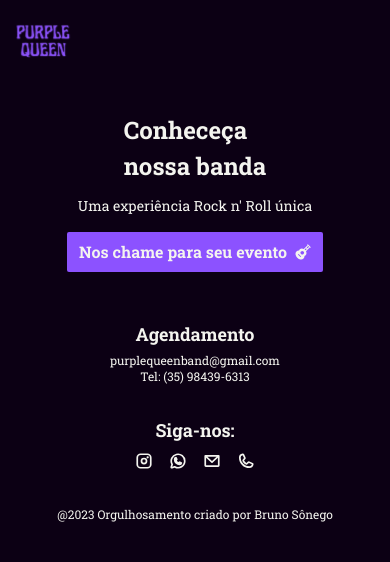
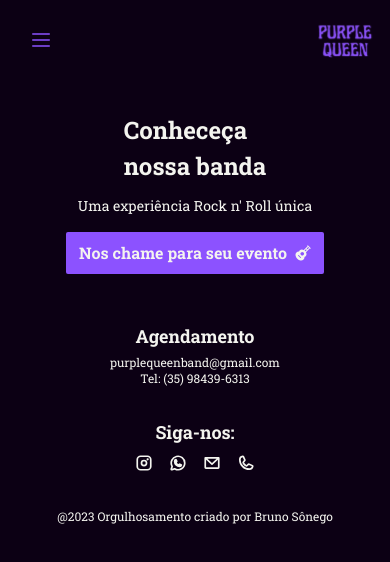
Before and after one commit to sonegobruno/purple-queen-band, a Next.js app: page / in a window 390 px wide. Shown: the top 562 px of the page. Built offline with nearby package versions, Linux system fonts and the light colour scheme.

Commit message:
feat: create sidebar

```diff
--- a/package.json
+++ b/package.json
@@ -10,6 +10,7 @@
   },
   "dependencies": {
     "@phosphor-icons/react": "^2.0.10",
+    "@radix-ui/react-dialog": "^1.0.4",
     "@types/node": "20.4.2",
     "@types/react": "18.2.15",
     "@types/react-dom": "18.2.7",
--- a/src/components/Button.tsx
+++ b/src/components/Button.tsx
@@ -1,15 +1,40 @@
-import { ReactNode, HTMLAttributes } from 'react'
+import { ReactNode, HTMLAttributes, useMemo } from 'react'
 import { twMerge } from 'tailwind-merge'
 
 interface Props extends HTMLAttributes<HTMLButtonElement> {
   children: ReactNode
+  variant?: 'primary' | 'secondary' | 'ghost'
 }
 
-export function Button({ children, className, ...rest }: Props) {
+export function Button({
+  children,
+  variant = 'primary',
+  className,
+  ...rest
+}: Props) {
+  const typeStyle: string = useMemo(() => {
+    let style = ''
+
+    if (variant === 'primary') {
+      style += ' bg-primary'
+    }
+
+    if (variant === 'secondary') {
+      style += ' border-primary text-primary'
+    }
+
+    if (variant === 'ghost') {
+      style += ' text-primary hover:bg-primary/5'
+    }
+
+    return style
+  }, [variant])
+
   return (
     <button
       className={twMerge(
-        'flex justify-center items-center gap-2 bg-primary py-2 px-3 rounded-sm font-bold transition-all focus:shadow-primary hover:brightness-90',
+        'flex justify-center border border-transparent items-center gap-2  py-2 px-3 rounded-sm font-bold transition-all focus:shadow-primary hover:brightness-90',
+        typeStyle,
         className,
       )}
       {...rest}
--- a/src/components/Header.tsx
+++ b/src/components/Header.tsx
@@ -9,10 +9,13 @@ import Image from 'next/image'
 import Link from 'next/link'
 import { LinkButton } from './LinkButton'
 import { LinkIcon } from './LinkIcon'
+import { SidebarMenu } from './SidebarMenu'
 
 export function Header() {
   return (
-    <header className="h-[80px] p-4 space-x-12 flex md:justify-center items-center">
+    <header className="h-[80px] p-4 space-x-12 flex justify-between md:justify-center items-center">
+      <SidebarMenu />
+
       <Link
         href="/"
         tabIndex={-1}
--- /dev/null
+++ b/src/components/SidebarMenu.tsx
@@ -0,0 +1,29 @@
+import * as Dialog from '@radix-ui/react-dialog'
+import { Button } from './Button'
+import { List, X } from '@phosphor-icons/react'
+
+export function SidebarMenu() {
+  return (
+    <Dialog.Root>
+      <Dialog.Trigger className="md:hidden">
+        <Button variant="ghost">
+          <List size={24} />
+        </Button>
+      </Dialog.Trigger>
+      <Dialog.Portal className="bg-black/60 inset-0 fixed">
+        <Dialog.Overlay />
+        <Dialog.Content className="bg-dark-tiny py-4 px-5 md:py-8 md:px-10 w-[80%] md:w-[30%] h-full overflow-y-auto fixed top-0 botton-0 right-0 shadow-lg shadow-light/25">
+          <header className="flex items-center justify-between">
+            <Dialog.Title>Menu</Dialog.Title>
+            <Dialog.Close>
+              <Button variant="ghost">
+                <X size={18} className="text-light" />
+              </Button>
+            </Dialog.Close>
+          </header>
+          <Dialog.Description></Dialog.Description>
+        </Dialog.Content>
+      </Dialog.Portal>
+    </Dialog.Root>
+  )
+}
--- a/tailwind.config.js
+++ b/tailwind.config.js
@@ -11,6 +11,7 @@ module.exports = {
         primary: '#8C52FF',
         light: '#F4F4EF',
         dark: '#0C0014',
+        'dark-tiny': '#1A0F21',
       },
       boxShadow: {
         primary: '0px 0px 20px -1px rgba(73, 28, 163, 0.3)',
```
Also changed, not shown: 1 other file (tests, documents, lock files or other folders).
